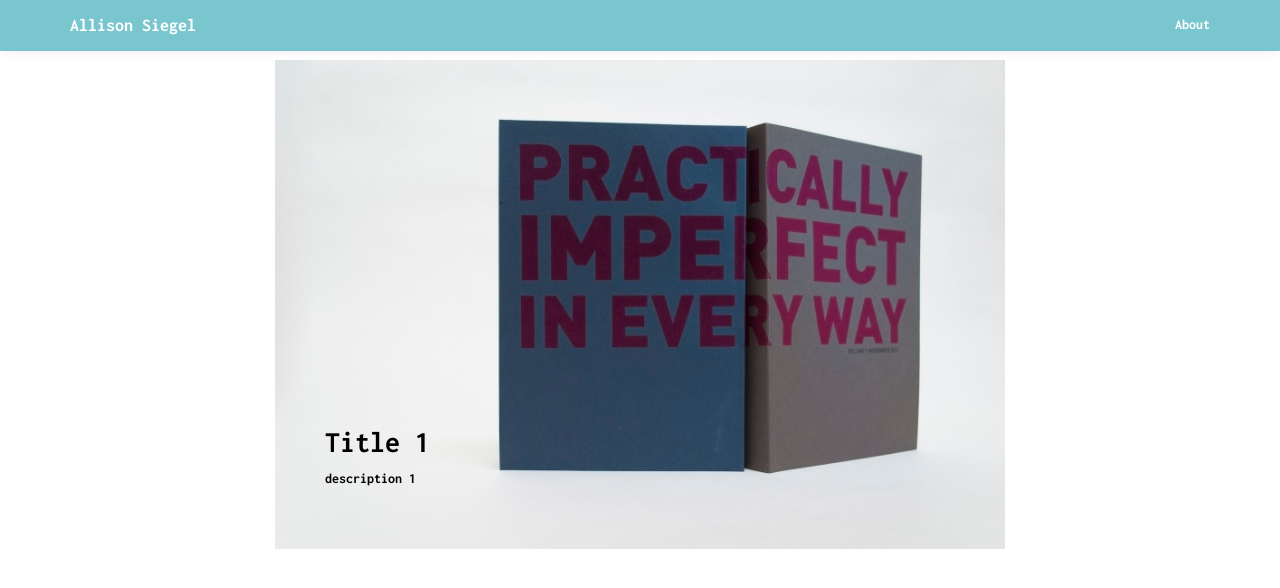
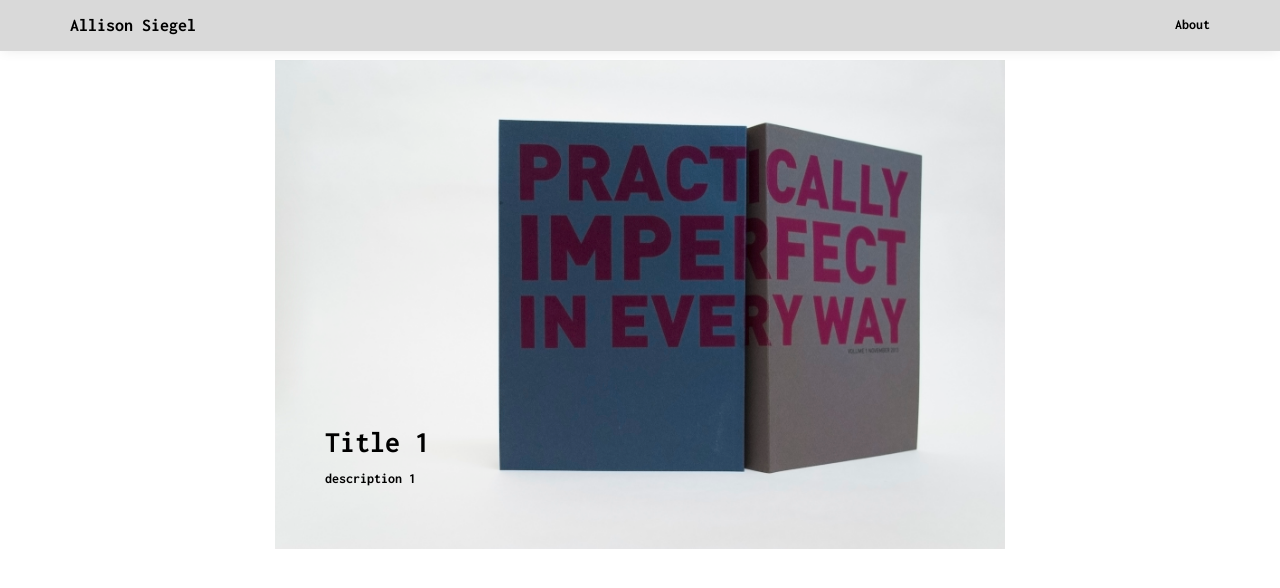
Before and after one commit to asiegel92/asiegel92.github.io, a Jekyll site: the page built from index.html, in a window 1280 px wide. Shown: the top 588 px of the page. Built offline with Jekyll 4.4.1, drawn with Linux system fonts in a browser that asks for light colours; Markdown is read by kramdown in place of the engine named in the settings.

Commit message:
navbar colors

```diff
--- a/css/main.css
+++ b/css/main.css
@@ -17,7 +17,7 @@ main {
 }
 
 .navbar-fixed-top {
-  background-color: rgba(89,184,195,.8);
+  background-color: rgba(208,208,208,.8);
 
   -webkit-box-shadow: 0px 2px 12px -2px rgba(0,0,0,.08);
   -moz-box-shadow: 0px 2px 12px -2px rgba(0,0,0,.08);
@@ -25,18 +25,18 @@ main {
 }
 
 a.navbar-brand {
-  color: white;
+  color: black;
 }
 a.navbar-brand:hover{
-  color: grey;
+  color: rgb(0,255,255);
 }
 
 .navbar-nav > li > a {
-  color: white;
+  color: black;
 }
 
 .nav > li > a:hover, .nav > li > a:focus {
-  color: grey;
+  color: rgb(0,255,255);
   background-color: transparent;
 }
 
```
